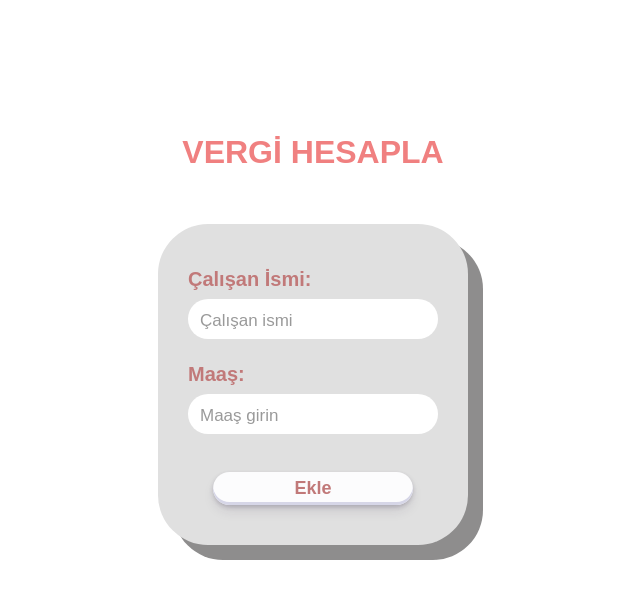
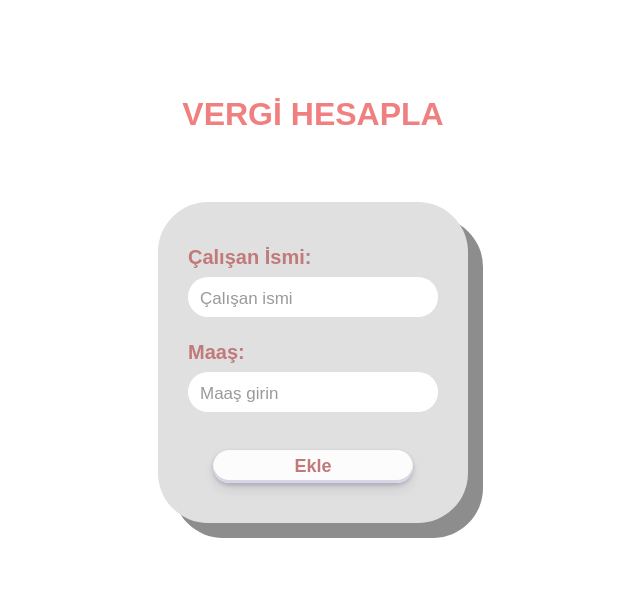
Before and after one commit to begumirci/Worker-List, a React (Vite) app: page / in a window 1280 px wide. Shown: the top 598 px of the page, without its empty margins (327-967 px from the left). Built offline with nearby package versions, Linux system fonts and the light colour scheme; a web font is replaced by a local one.

Commit message:
css değişti

```diff
--- a/src/components/CustomForm.css
+++ b/src/components/CustomForm.css
@@ -7,7 +7,7 @@ body {
 h1 {
   text-align: center;
   color: lightcoral;
-  margin-bottom: 3rem;
+  margin-bottom: 4rem;
 }
 .container {
   display: flex;
@@ -17,7 +17,7 @@ h1 {
   z-index: 1;
 }
 .big-container {
-  margin-top: 10%;
+  margin-top: 7%;
   margin-inline: 20px;
 }
 .search-input {
```
